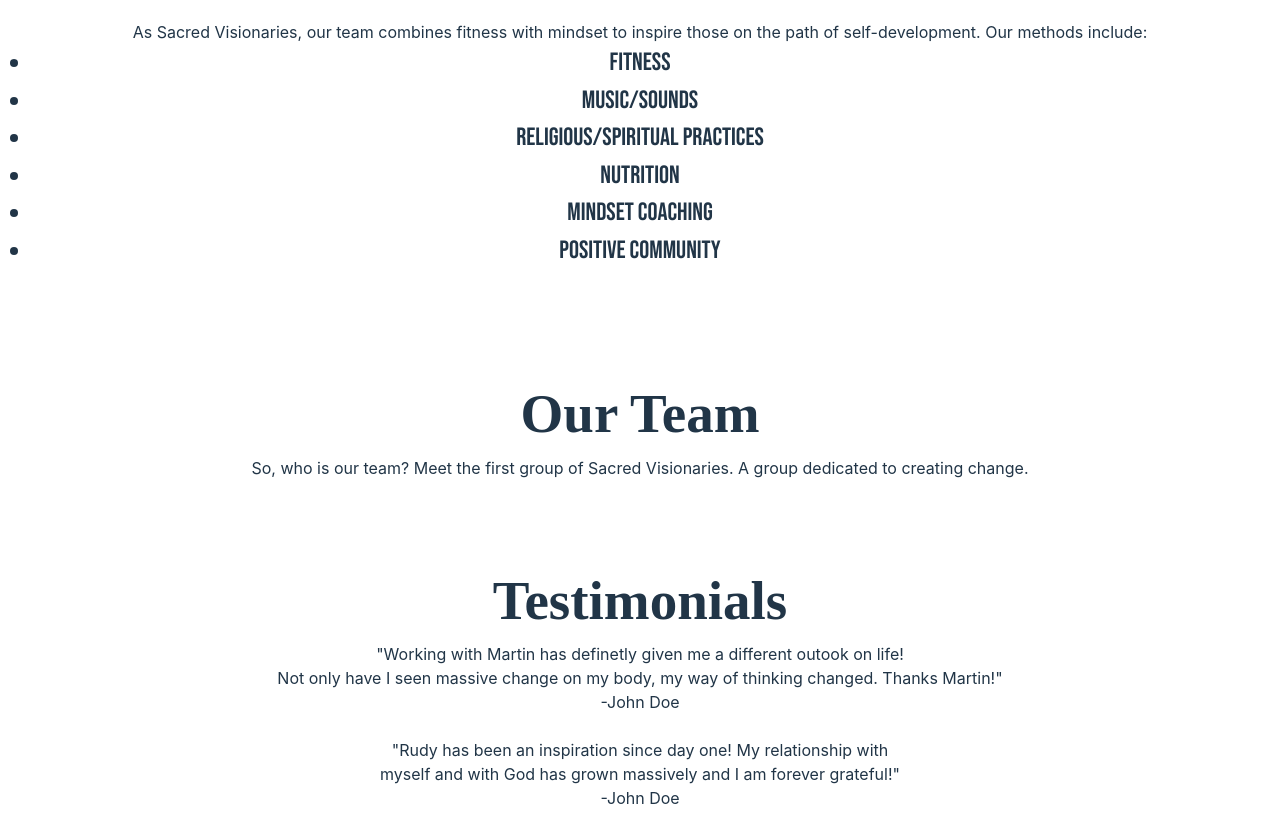
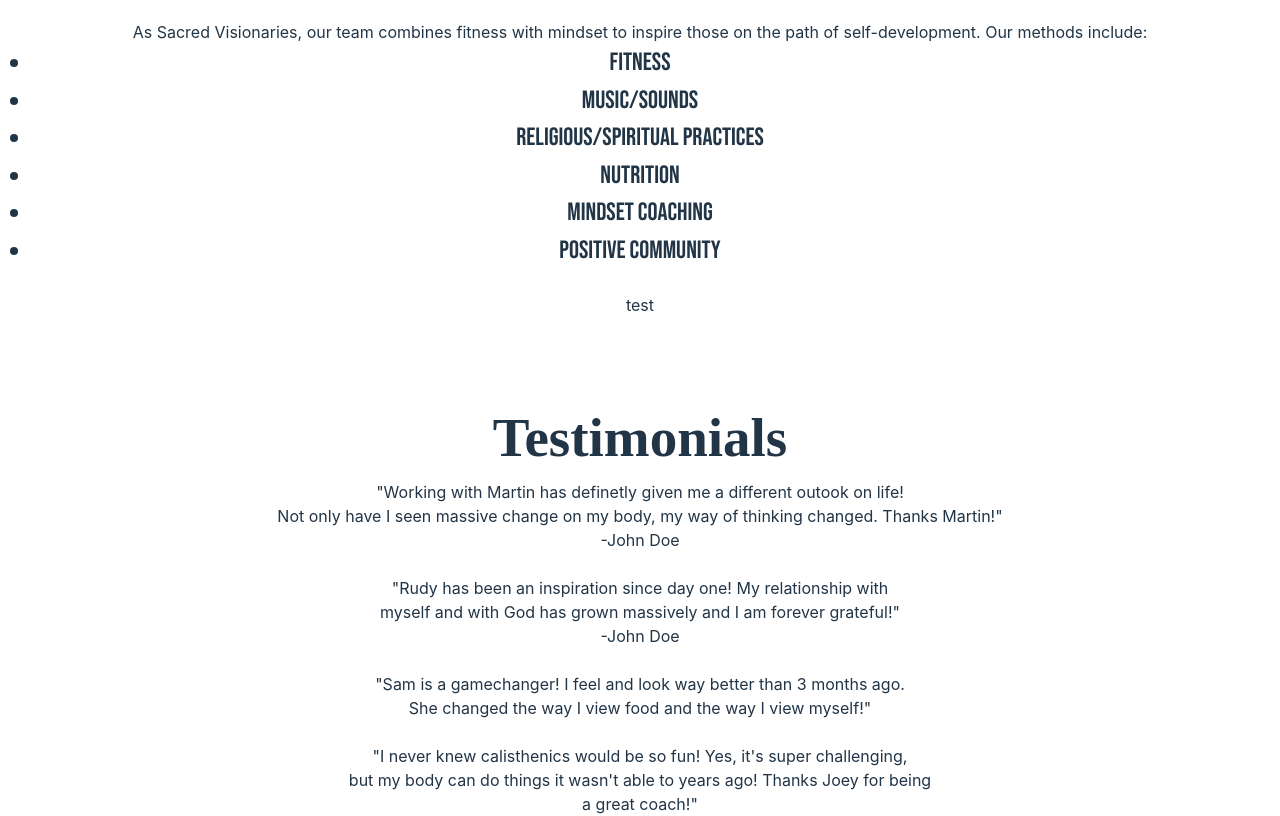
Before and after one commit to camposa03/learn-react, a React (Vite) app: page / in a window 1280 px wide. Shown: the part 2227-3043 px from the top of the page. Built offline with nearby package versions, Linux system fonts and the light colour scheme; a web font is replaced by a local one.

Commit message:
rendering data

```diff
--- a/src/AboutUs/AboutUs.jsx
+++ b/src/AboutUs/AboutUs.jsx
@@ -24,10 +24,12 @@ function About (props) {
         <li>Positive community</li>
       </ul> <br />
 
-    <h1>Our Team</h1>
-      <p>So, who is our team? Meet the first group of Sacred Visionaries. A group dedicated to creating change.</p>
 
+      {props.data.map(item=>{
+        <h1>{item}</h1>
+      })}
 
+      <p>test</p>
 
 
 
```
